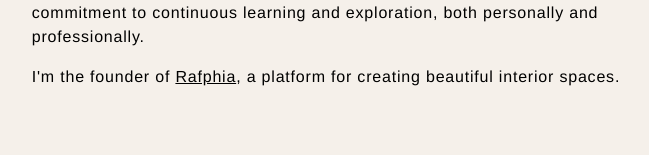
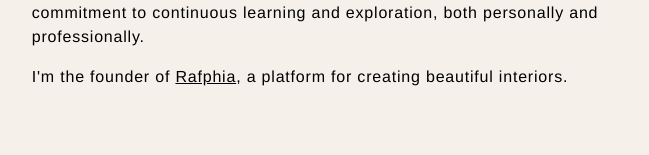
Before and after one commit to csobr/personal-website, a Next.js app: page / in a window 1280 px wide. Shown: the part 397-552 px from the top of the page, without its empty margins (383-1032 px from the left). Built offline with nearby package versions, Linux system fonts and the light colour scheme.

Commit message:
Minor copy change to about section

```diff
--- a/app/page.js
+++ b/app/page.js
@@ -147,7 +147,7 @@ const Home = () => {
           </p>
           <p>
             I'm the founder of <a href="https://rafphia.com">Rafphia</a>, a
-            platform for creating beautiful interior spaces.
+            platform for creating beautiful interiors.
           </p>
           {/*      <div className="social">
             <span>Reach me on:</span>
```
